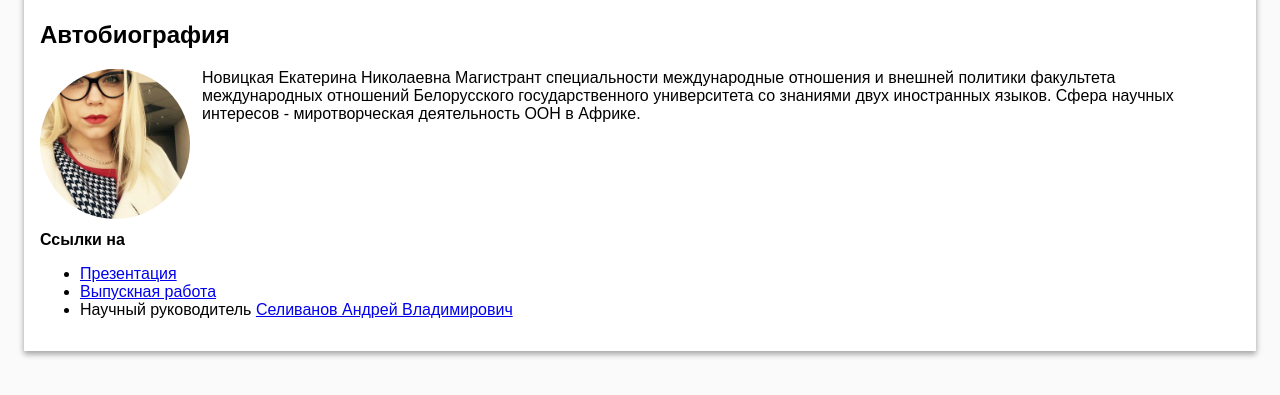
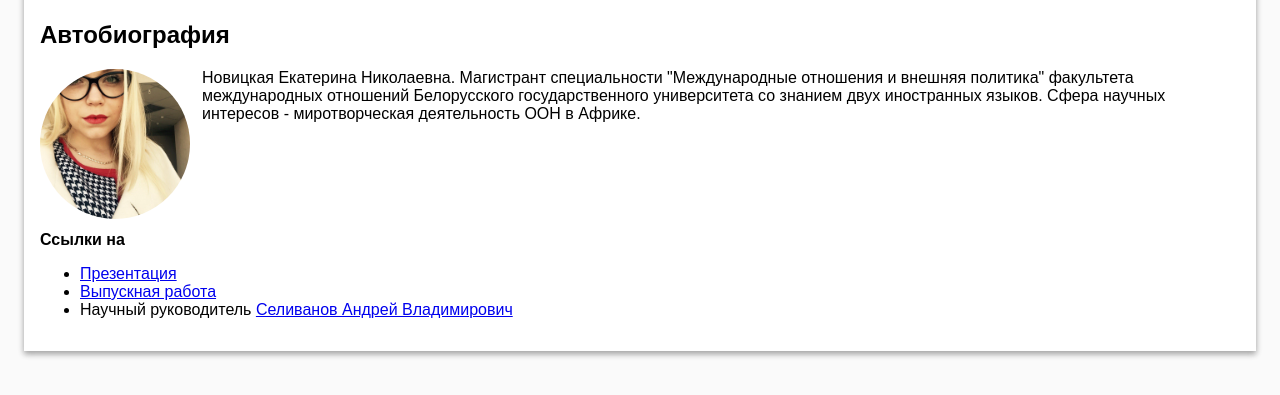
Before and after one commit to NovitskayaKaterina/Katerinka1008, a plain HTML site: page index.html in a window 1280 px wide. Shown: the part 91-486 px from the top of the page. Drawn offline with Linux system fonts and the light colour scheme.

Commit message:
Update index.html

```diff
--- a/index.html
+++ b/index.html
@@ -41,9 +41,9 @@ padding: 16px;
 <h2>Автобиография</h2>
 <img src="./avatar.png" alt="Фотография Новицкой Е.Н." class="photo">
 <p>
-Новицкая Екатерина Николаевна
+Новицкая Екатерина Николаевна.
 
-Магистрант специальности международные отношения и внешней политики факультета международных отношений Белорусского государственного университета со знаниями двух иностранных языков. Сфера научных интересов - миротворческая деятельность ООН в Африке.
+Магистрант специальности "Международные отношения и внешняя политика" факультета международных отношений Белорусского государственного университета со знанием двух иностранных языков. Сфера научных интересов - миротворческая деятельность ООН в Африке.
 </p>
 </section>
 <section>
```
